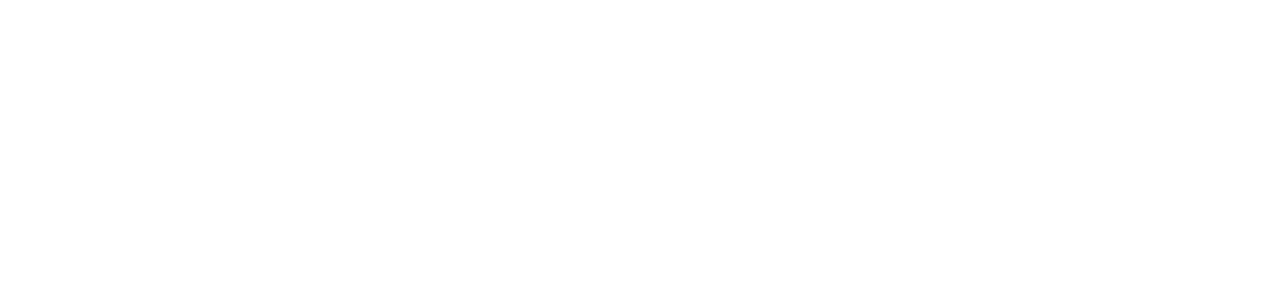
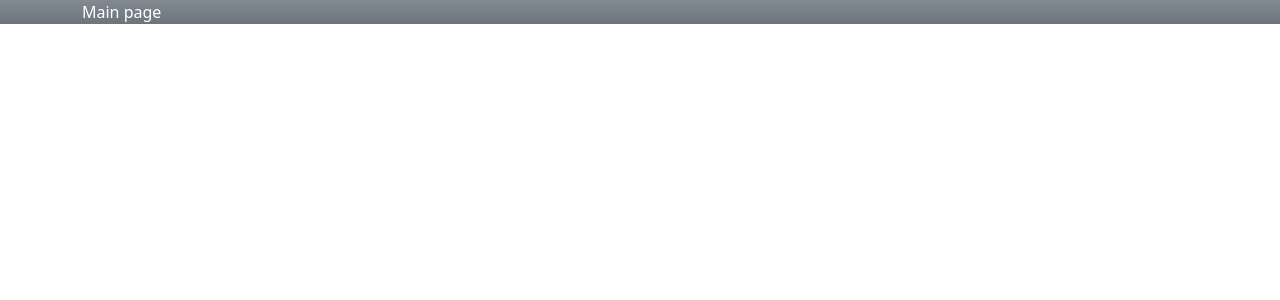
Before and after one commit to anaxita/asanner-front, a React (Vite) app: page / in a window 1280 px wide. Shown: the top 300 px of the page. Built offline with nearby package versions, Linux system fonts and the light colour scheme.

Commit message:
add text

```diff
--- a/src/layouts/MainLayot.jsx
+++ b/src/layouts/MainLayot.jsx
@@ -4,6 +4,7 @@
   return (
     <div className="main bg-secondary bg-gradient text-white">
       <div className="container">
+          Main page
         <Outlet />
       </div>
     </div>
```
